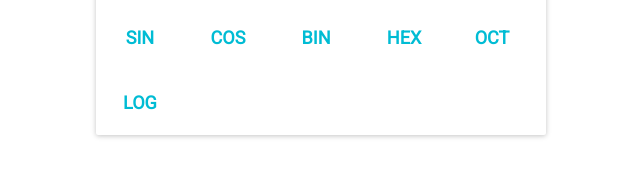
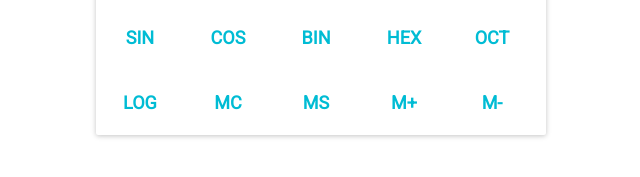
Before and after one commit to cubbK/calc-v2, a React app: page / in a window 1280 px wide. Shown: the part 503-680 px from the top of the page, without its empty margins (319-959 px from the left). Built offline with nearby package versions, Linux system fonts and the light colour scheme.

Commit message:
add ms mc

```diff
--- a/src/components/Calc/index.js
+++ b/src/components/Calc/index.js
@@ -13,7 +13,8 @@ class Calc extends Component {
       firstNr: '',
       secondNr: '',
       operator: '',
-      result: ''
+      result: '',
+      memoryNr: ''
     }
   }
 
@@ -119,7 +120,6 @@ class Calc extends Component {
       operator: '',
       secondNr: '',
     })
-    console.log('trigger na')
   }
 
   toHex = () => {
@@ -141,6 +141,20 @@ class Calc extends Component {
       secondNr: '',
     })
   }
+
+  storeToMem = () => {
+    this.setState({
+      memoryNr: this.state.firstNr
+    })
+  }
+
+  resetMem = () => {
+    this.setState({
+      memoryNr: ''
+    })
+  }
+
+
 
   render () {
     return (
@@ -173,6 +187,10 @@ class Calc extends Component {
           <Operator number={'hex'} handleClick={this.toHex} />
           <Operator number={'oct'} handleClick={this.toOct} />
           <Operator number={'log'} handleClick={this.addOperator} />
+          <Operator number={'MC'} handleClick={this.resetMem} />
+          <Operator number={'MS'} handleClick={this.storeToMem} />
+          <Operator number={'M+'} handleClick={this.addOperator} />
+          <Operator number={'M-'} handleClick={this.addOperator} />
         </div>
       </Paper>
     )
```
